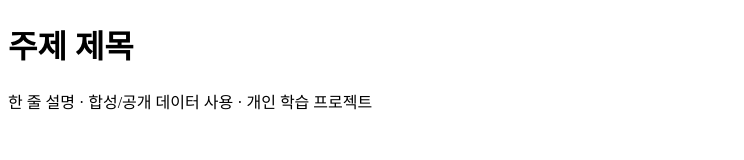
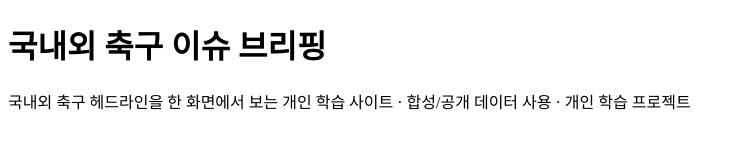
Before and after one commit to jinseok-individual/football-brief-lab, a plain HTML site: page docs/index.html in a window 1280 px wide. Shown: the whole page, without its empty margins (0-744 px from the left). Drawn offline with Linux system fonts and the light colour scheme.

Commit message:
첫 화면: 국내외 축구 이슈 브리핑 제목과 설명

```diff
--- a/docs/index.html
+++ b/docs/index.html
@@ -3,10 +3,10 @@
 <head>
 <meta charset="utf-8">
 <meta name="viewport" content="width=device-width, initial-scale=1">
-<title>주제 제목 — 주경야독 2026</title>
+<title>국내외 축구 이슈 브리핑 — 주경야독 2026</title>
 </head>
 <body>
-<h1>주제 제목</h1>
-<p>한 줄 설명 · 합성/공개 데이터 사용 · 개인 학습 프로젝트</p>
+<h1>국내외 축구 이슈 브리핑</h1>
+<p>국내외 축구 헤드라인을 한 화면에서 보는 개인 학습 사이트 · 합성/공개 데이터 사용 · 개인 학습 프로젝트</p>
 </body>
 </html>
```
